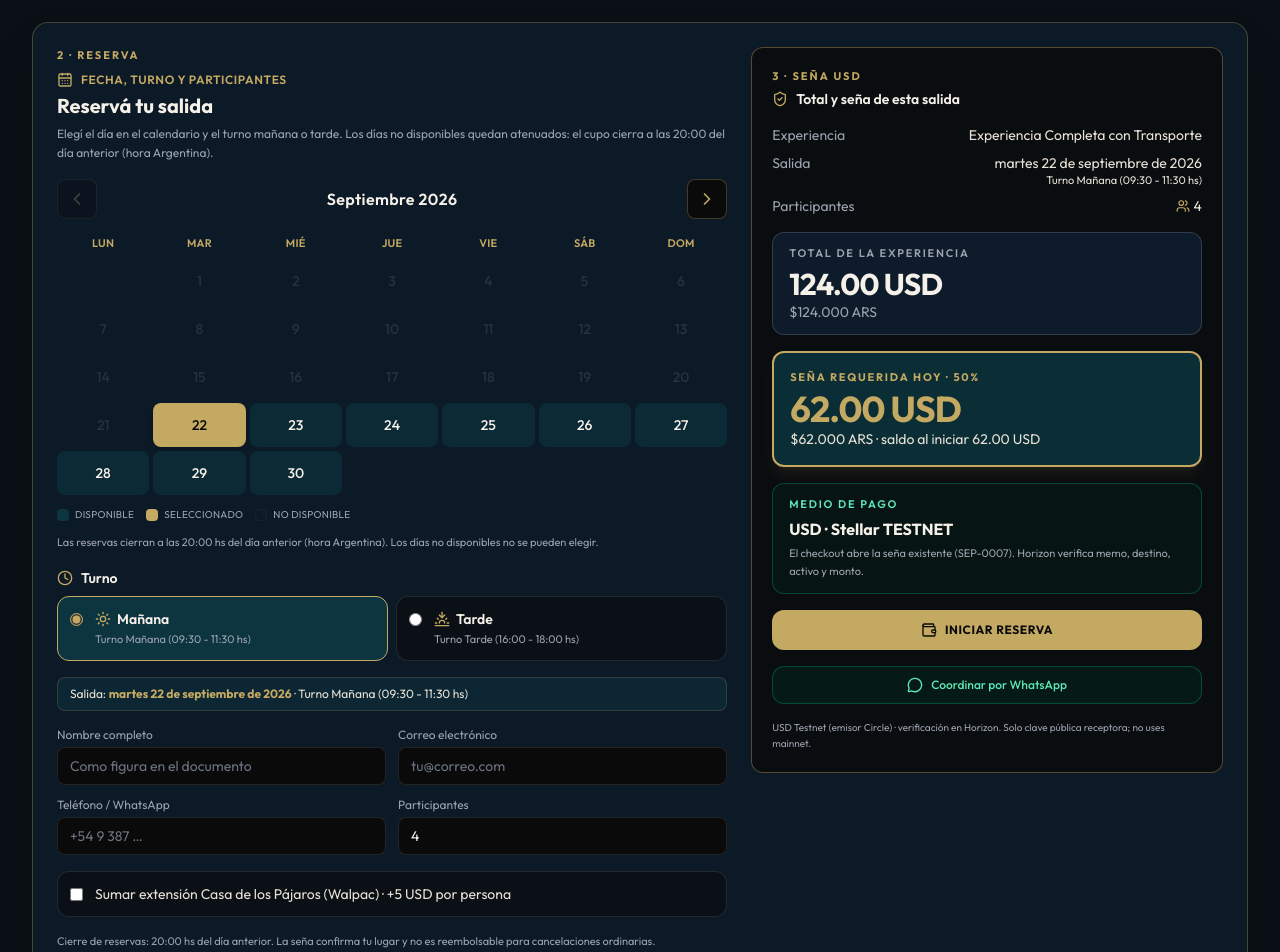
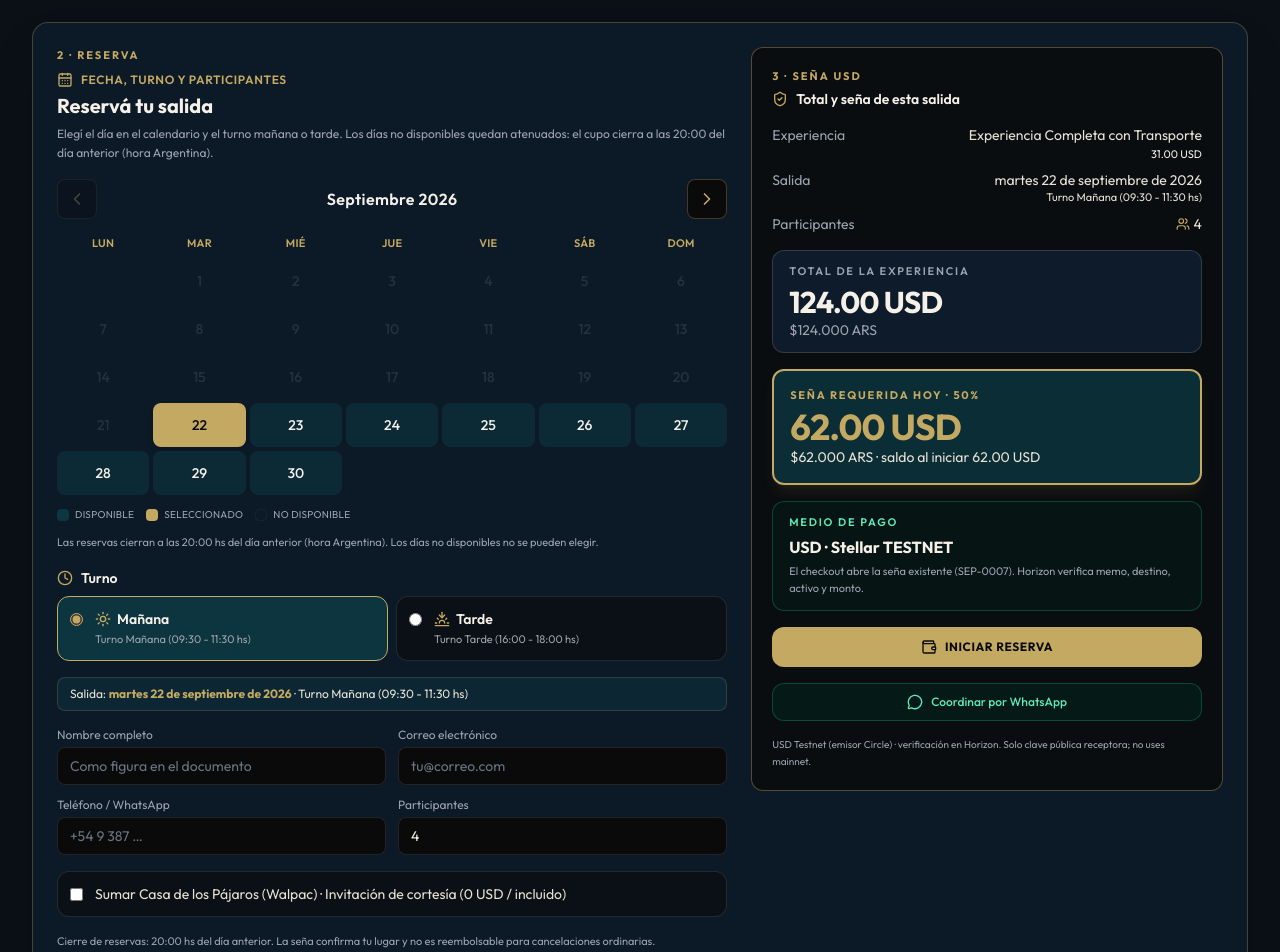
Before and after one commit to MaritoSAS/moxotoro, a Next.js app: page / in a window 1280 px wide. Shown: the part 3340-4292 px from the top of the page. Built offline with nearby package versions, Linux system fonts and the light colour scheme; no server answers.

Commit message:
Show Casa de los Pájaros as a courtesy included in the 31 USD price.
Stop listing the visit as a +5 USD add-on. The experience price and its seña stay the same, and the courtesy line is 0.

Co-authored-by: Mariana Mamaní  <grupomaritosas@gmail.com>

```diff
--- a/src/components/booking/ReservationForm.tsx
+++ b/src/components/booking/ReservationForm.tsx
@@ -312,8 +312,8 @@ export const ReservationForm: React.FC<ReservationFormProps> = ({
               className="mt-1 accent-[#c4a962]"
             />
             <span className="text-xs text-[#e8e2d6]">
-              Sumar extensión Casa de los Pájaros (Walpac) — +{MOXOTORO_CONFIG.pricing.walpacAddon.priceUsdc}{" "}
-              USD por persona
+              Sumar Casa de los Pájaros (Walpac) — {MOXOTORO_CONFIG.pricing.walpacAddon.courtesyLabel}{" "}
+              (0 USD / incluido)
             </span>
           </label>
         </div>
--- a/src/components/circuit/WalpacExtension.tsx
+++ b/src/components/circuit/WalpacExtension.tsx
@@ -70,7 +70,7 @@ export const WalpacExtension: React.FC<WalpacExtensionProps> = ({
             <div className="flex items-start gap-2">
               <Check className="h-4 w-4 text-emerald-400 mt-0.5 flex-shrink-0" />
               <span>
-                <strong>Vinculación directa:</strong> Podés sumar esta extensión a tu reserva del Camino Real por sólo <strong>+{walpacConfig.priceUsdc} USD</strong> (${walpacConfig.priceArs.toLocaleString("es-AR")} ARS) por persona.
+                <strong>Vinculación directa:</strong> Podés sumar esta extensión a tu reserva del Camino Real. Es una <strong>{walpacConfig.courtesyLabel}</strong> (0 USD / incluido) y no modifica el precio de la experiencia.
               </span>
             </div>
           </div>
--- a/src/components/home/HomeLanding.tsx
+++ b/src/components/home/HomeLanding.tsx
@@ -533,8 +533,8 @@ export const HomeLanding: React.FC = () => {
                     className="mt-1 accent-[#c4a962]"
                   />
                   <span>
-                    Sumar extensión Casa de los Pájaros (Walpac) · +
-                    {MOXOTORO_CONFIG.pricing.walpacAddon.priceUsdc} USD por persona
+                    Sumar Casa de los Pájaros (Walpac) ·{" "}
+                    {MOXOTORO_CONFIG.pricing.walpacAddon.courtesyLabel} (0 USD / incluido)
                   </span>
                 </label>
 
@@ -569,8 +569,30 @@ export const HomeLanding: React.FC = () => {
                 <dl className="space-y-2 text-sm">
                   <div className="flex justify-between gap-3 text-[#9ca3af]">
                     <dt>Experiencia</dt>
-                    <dd className="text-right text-[#e8e2d6]">{selectedOption.title}</dd>
+                    <dd className="text-right text-[#e8e2d6]">
+                      {selectedOption.title}
+                      <span className="mt-0.5 block text-[11px] text-[#f5f0e8]">
+                        {selectedOption.priceUsdc.toFixed(2)} USD
+                      </span>
+                    </dd>
                   </div>
+                  {includeWalpac && (
+                    <div className="flex justify-between gap-3 text-[#9ca3af]">
+                      <dt>Casa de los Pájaros</dt>
+                      <dd className="text-right text-[#e8e2d6]">
+                        {MOXOTORO_CONFIG.pricing.walpacAddon.courtesyLabel}
+                        <span className="mt-0.5 block text-[11px]">0 USD / incluido</span>
+                      </dd>
+                    </div>
+                  )}
+                  {includeWalpac && (
+                    <div className="flex justify-between gap-3 text-[#9ca3af]">
+                      <dt>Precio por persona</dt>
+                      <dd className="text-right font-semibold text-[#f5f0e8]">
+                        {selectedOption.priceUsdc.toFixed(2)} USD
+                      </dd>
+                    </div>
+                  )}
                   <div className="flex justify-between gap-3 text-[#9ca3af]">
                     <dt>Salida</dt>
                     <dd className="text-right text-[#e8e2d6]">
--- a/src/config/moxotoro.config.ts
+++ b/src/config/moxotoro.config.ts
@@ -51,13 +51,15 @@ export const MOXOTORO_CONFIG = {
     allowFullPayment: true,
     arsUsdRate: 1000, // Tasa referencial para cálculos en pesos
 
-    // Experiencia complementaria Casa de los Pájaros (Walpac)
+    // Casa de los Pájaros es una invitación de cortesía: no suma al precio ni a la seña.
+    // El precio de la experiencia (31 USD con traslado) ya es el total; esta línea queda en 0.
     walpacAddon: {
       id: "walpac-extension",
       title: "Extensión Contemplativa: Casa de los Pájaros (Taller Walpac)",
       description: "Visita al taller y murales del artista Walpac al cierre del circuito. Incluye momento de contemplación y encuentro con el artista.",
-      priceUsdc: 5,
-      priceArs: 5000,
+      priceUsdc: 0,
+      priceArs: 0,
+      courtesyLabel: "Invitación de cortesía",
     },
   },
 
--- a/src/lib/booking.ts
+++ b/src/lib/booking.ts
@@ -256,7 +256,9 @@ export function buildWhatsAppReservationUrl(params: {
   includeWalpac: boolean;
   depositUsdc: number;
 }): string {
-  const walpacLine = params.includeWalpac ? "Sí (Casa de los Pájaros)" : "No";
+  const walpacLine = params.includeWalpac
+    ? `Sí · ${MOXOTORO_CONFIG.pricing.walpacAddon.courtesyLabel} (0 USD / incluido)`
+    : "No";
   const text = encodeURIComponent(
     [
       "Hola MOXOTORO, quiero reservar el circuito Camino Real.",
```
